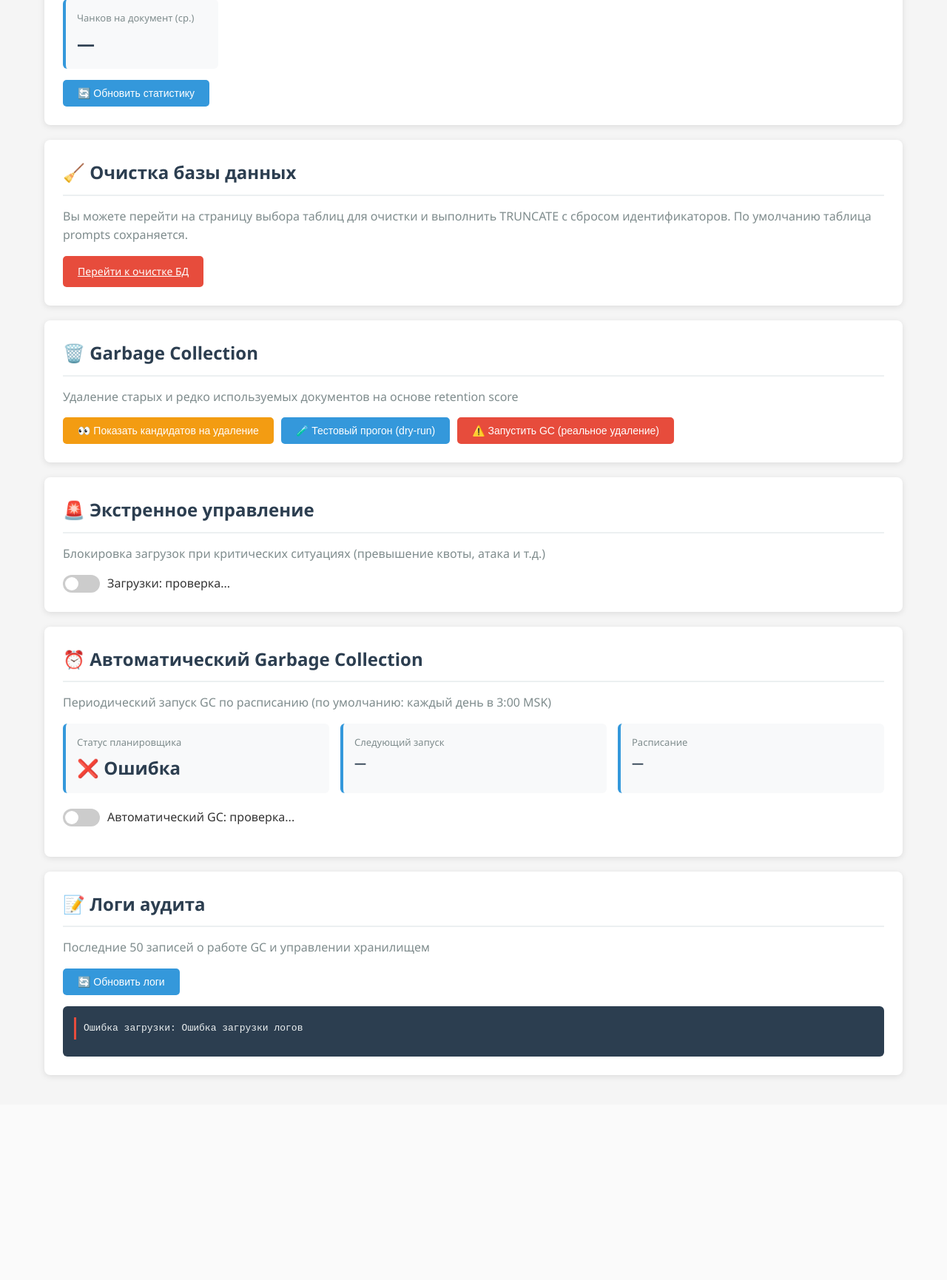
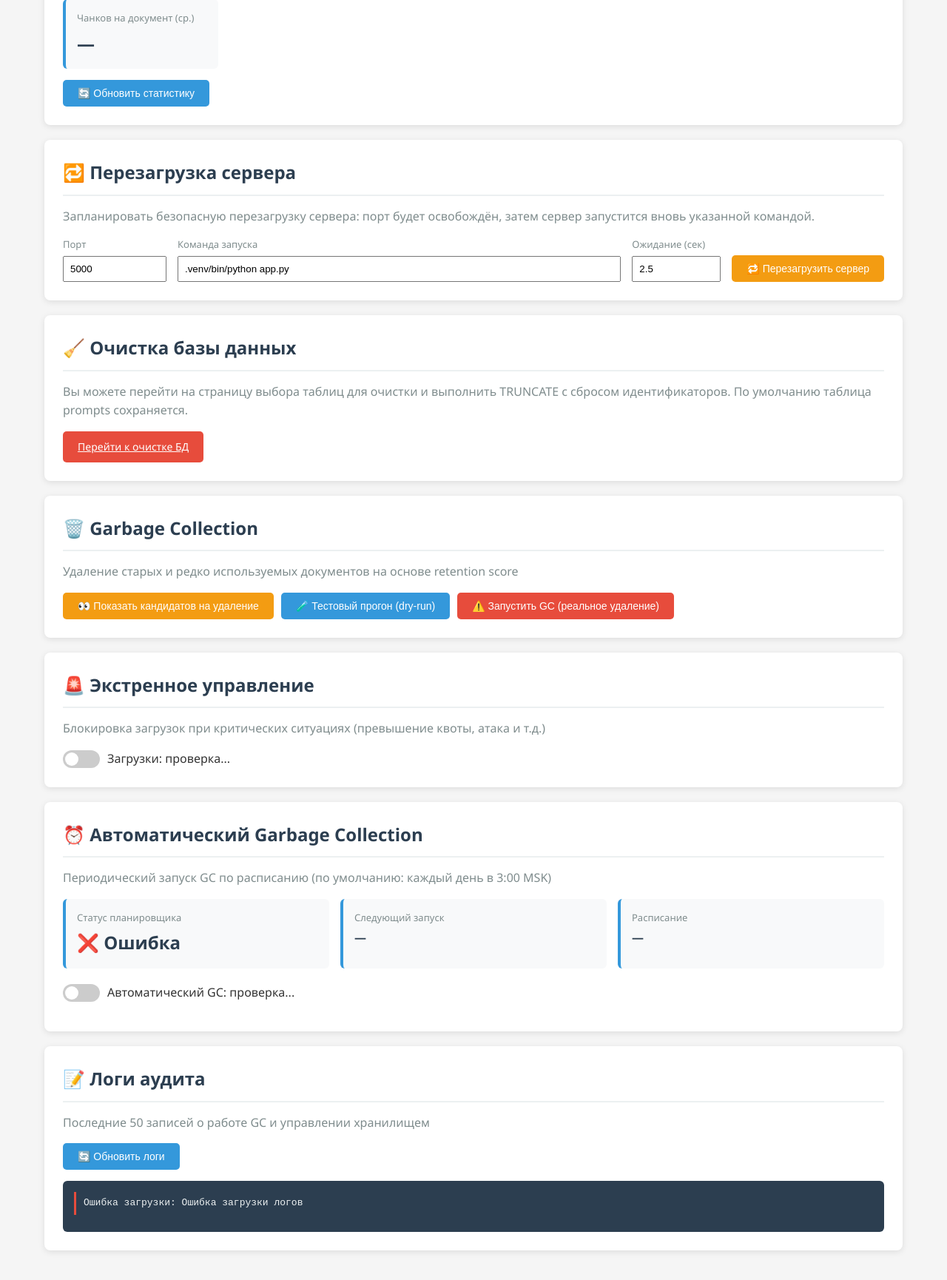
Before and after one commit to mvyarikov-web/ZAKUPKI_WEB, a Python web app: template templates/admin_storage.html in a window 1280 px wide. Shown: the part 451-2181 px from the top of the page at 74% size. Before the commit the page ends 1908 px from the top, so only its background shows below. Run offline with Jinja, Linux system fonts and the light colour scheme; the template is opened without the code that fills it, so the values that code supplies are empty.

Commit message:
feat(admin): кнопка и эндпоинт перезагрузки сервера (/admin/server/restart) в админ-панели

```diff
--- a/templates/admin_storage.html
+++ b/templates/admin_storage.html
@@ -258,6 +258,28 @@
                 <div id="statsMessage" class="message-box"></div>
             </div>
 
+            <!-- Перезагрузка сервера -->
+            <div class="admin-section">
+                <h2>🔁 Перезагрузка сервера</h2>
+                <p style="color:#7f8c8d; margin-bottom:12px;">Запланировать безопасную перезагрузку сервера: порт будет освобождён, затем сервер запустится вновь указанной командой.</p>
+                <div class="admin-controls" style="gap: 15px; align-items: flex-end; flex-wrap: wrap;">
+                    <div>
+                        <div class="stat-label">Порт</div>
+                        <input id="restartPort" type="number" min="1" max="65535" value="5000" style="padding:8px; width:140px;">
+                    </div>
+                    <div style="flex:1; min-width: 260px;">
+                        <div class="stat-label">Команда запуска</div>
+                        <input id="restartCommand" type="text" value=".venv/bin/python app.py" style="padding:8px; width:100%;">
+                    </div>
+                    <div>
+                        <div class="stat-label">Ожидание (сек)</div>
+                        <input id="restartWait" type="number" min="0" step="0.1" value="2.5" style="padding:8px; width:120px;">
+                    </div>
+                    <button class="btn-admin warning" onclick="restartServer()">🔁 Перезагрузить сервер</button>
+                </div>
+                <div id="restartMessage" class="message-box"></div>
+            </div>
+
             <!-- Очистка базы данных -->
             <div class="admin-section">
                 <h2>🧹 Очистка базы данных</h2>
@@ -405,6 +427,33 @@
             } catch (error) {
                 console.error('Ошибка загрузки статистики:', error);
                 showMessage('statsMessage', 'Ошибка: ' + error.message, 'error');
+            }
+        }
+
+        // Перезагрузка сервера
+        async function restartServer() {
+            if (!confirm('Перезагрузить сервер? Текущее соединение может быть потеряно на несколько секунд.')) {
+                return;
+            }
+            const port = parseInt(document.getElementById('restartPort').value || '5000', 10);
+            const command = document.getElementById('restartCommand').value || '.venv/bin/python app.py';
+            const wait = parseFloat(document.getElementById('restartWait').value || '2.5');
+            try {
+                showMessage('restartMessage', 'Запрос на перезагрузку отправлен...', 'info');
+                const resp = await fetch('/admin/server/restart', {
+                    method: 'POST',
+                    headers: { 'Content-Type': 'application/json' },
+                    body: JSON.stringify({ port: port, command: command, wait: wait })
+                });
+                if (!resp.ok) {
+                    const txt = await resp.text();
+                    throw new Error('HTTP ' + resp.status + ': ' + txt);
+                }
+                const data = await resp.json();
+                showMessage('restartMessage', data.message || 'Перезагрузка запланирована', 'success');
+            } catch (e) {
+                console.error('Ошибка перезагрузки:', e);
+                showMessage('restartMessage', 'Ошибка: ' + e.message, 'error');
             }
         }
 
```
Also changed, not shown: webapp/routes/admin.py (+63 -0 lines).
